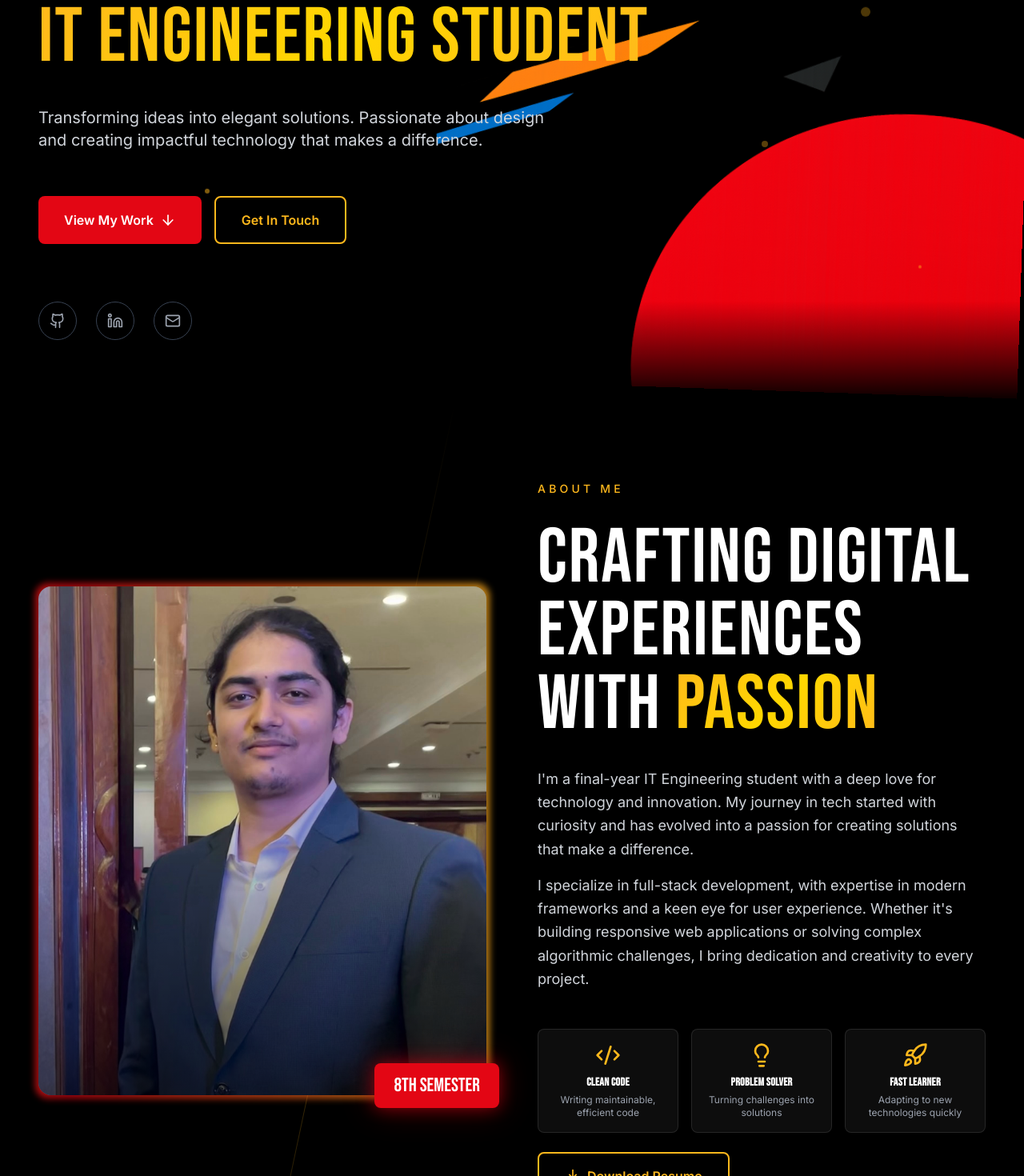
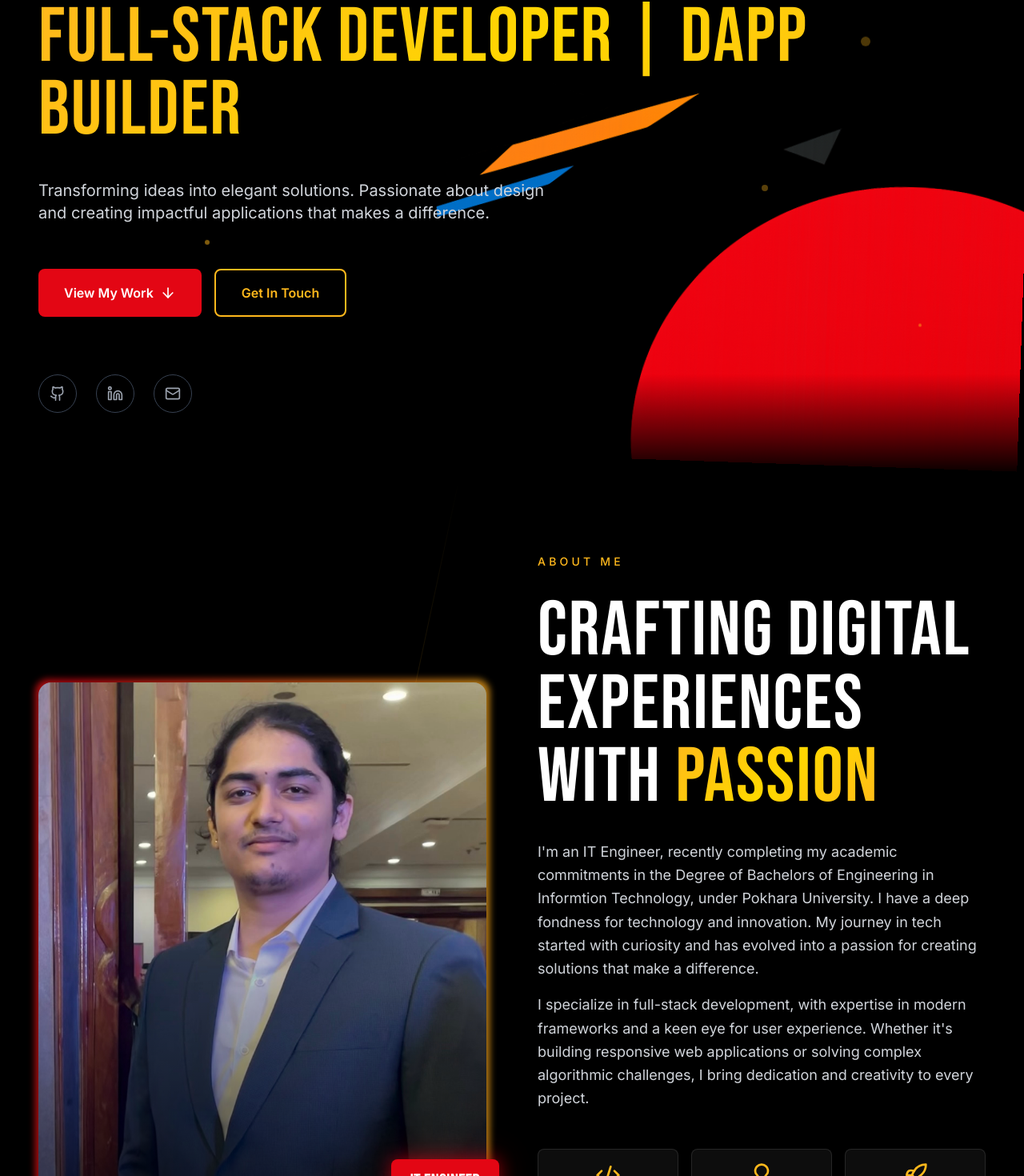
Before and after one commit to mrpravin21/Pravin-Bhatta-s-Portfolio, a React (Vite) app: page / in a window 1280 px wide. Shown: the part 318-1788 px from the top of the page at 80% size. Built offline with nearby package versions, Linux system fonts and the light colour scheme.

Commit message:
updated resume add

```diff
--- a/src/sections/About.tsx
+++ b/src/sections/About.tsx
@@ -149,7 +149,7 @@ const About = () => {
 
               {/* Floating badge */}
               <div className="absolute -bottom-4 -right-4 bg-red text-white px-6 py-3 rounded-lg shadow-glow-red">
-                <span className="font-display text-2xl">8th Semester</span>
+                <span className="font-display text-2xl">IT Engineer</span>
               </div>
             </div>
           </div>
@@ -164,7 +164,7 @@ const About = () => {
 
             <div className="space-y-4">
               <p className="about-text text-gray-300 text-lg leading-relaxed">
-                I'm a final-year IT Engineering student with a deep love for technology and innovation.
+                I'm an IT Engineer, recently completing my academic commitments in the Degree of Bachelors of Engineering in Informtion Technology, under Pokhara University. I have a deep fondness for technology and innovation.
                 My journey in tech started with curiosity and has evolved into a passion for creating
                 solutions that make a difference.
               </p>
--- a/src/sections/Hero.tsx
+++ b/src/sections/Hero.tsx
@@ -189,7 +189,7 @@ const Hero = () => {
             ref={taglineRef}
             className="font-display text-display-3 md:text-display-2 text-gradient-gold"
           >
-            IT Engineering Student
+            Full-Stack Developer | DApp Builder
           </p>
 
           {/* Subheadline */}
@@ -198,7 +198,7 @@ const Hero = () => {
             className="max-w-2xl text-lg md:text-xl text-gray-300 leading-relaxed mt-4"
           >
             Transforming ideas into elegant solutions. Passionate about
-            design and creating impactful technology that makes a difference.
+            design and creating impactful applications that makes a difference.
           </p>
 
           {/* CTA Buttons */}
--- a/src/sections/Projects.tsx
+++ b/src/sections/Projects.tsx
@@ -178,6 +178,7 @@ const Projects = () => {
                   target="_blank"
                   href={project.liveLink}
                   >
+                    <ExternalLink className="w-4 h-4" />
                   <img
                     src={project.image}
                     alt={project.title}
```
Also changed, not shown: 1 other file (tests, documents, lock files or other folders).
